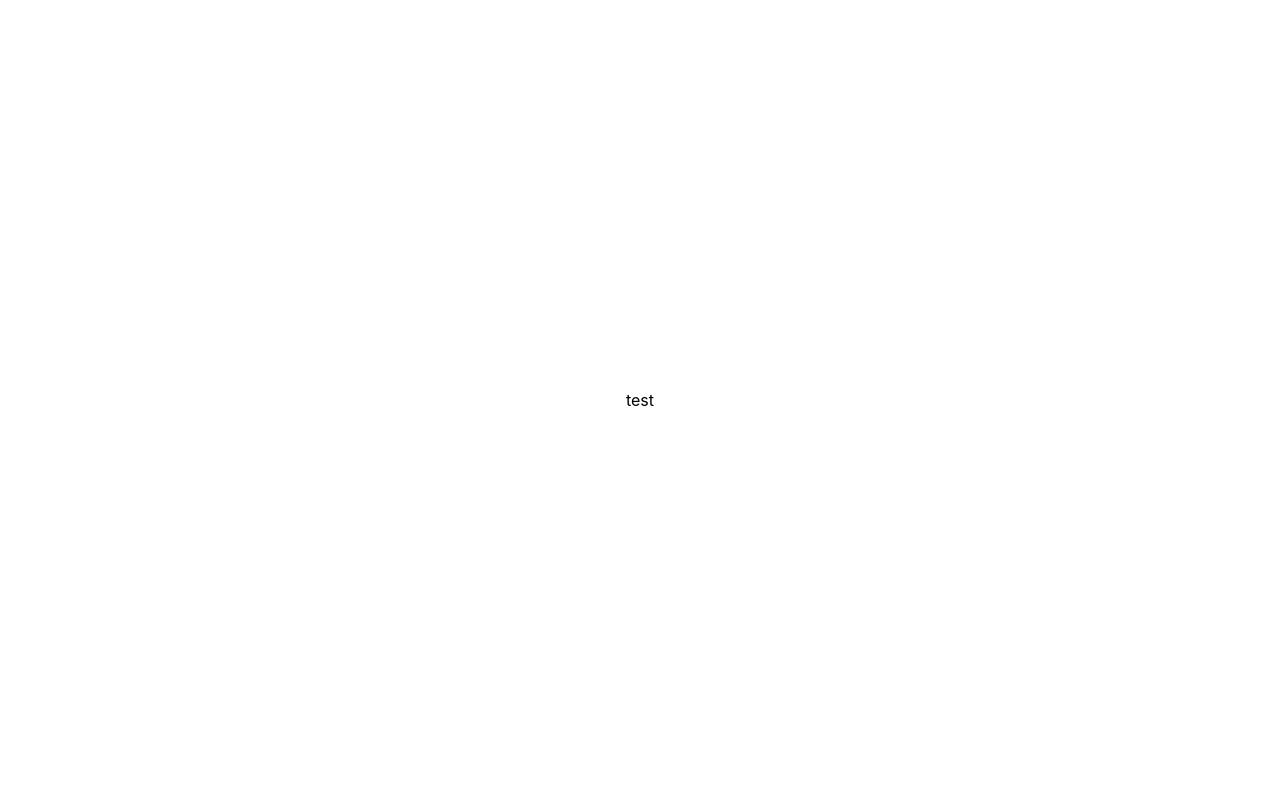
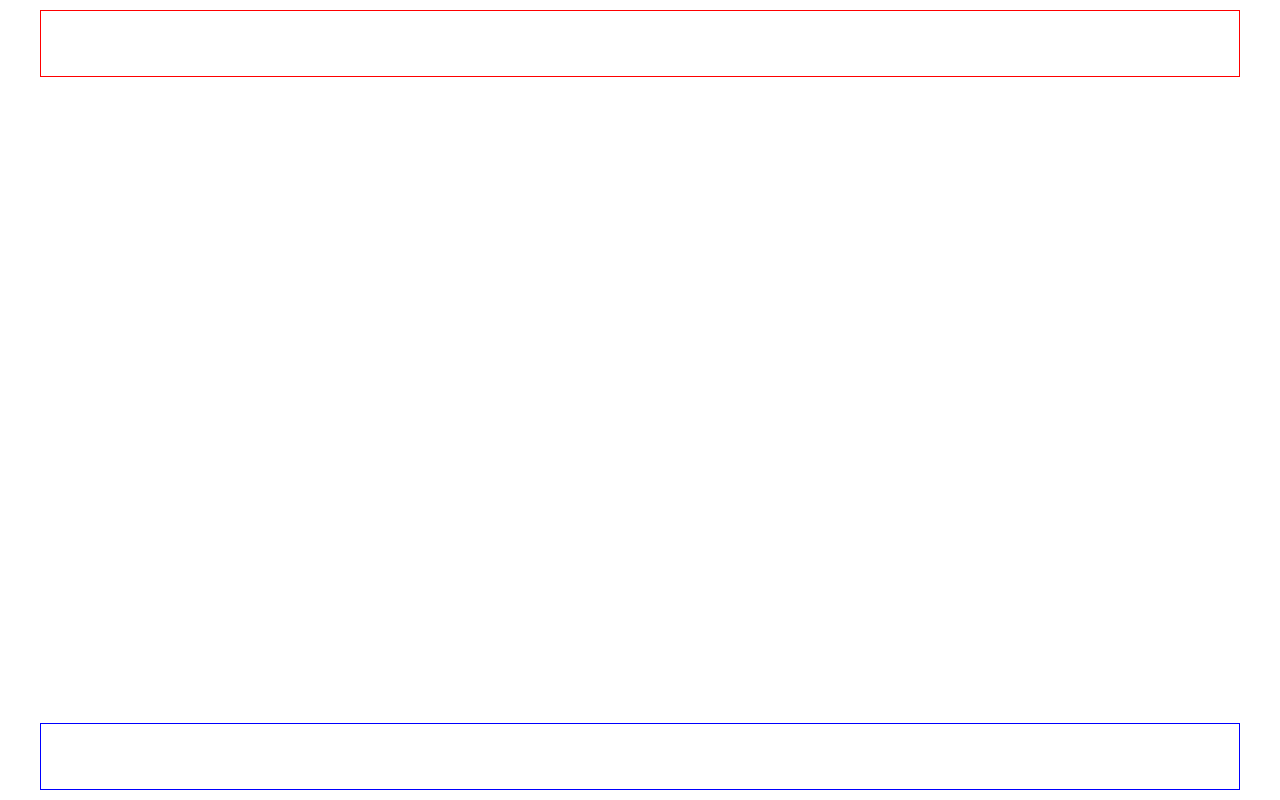
Before and after one commit to karuiner/karuiner.github.io, a React (Create React App) app in the folder notice_board/client/: page / in a window 1280 px wide. Built offline with nearby package versions, Linux system fonts and the light colour scheme.

Commit message:
목업 구성중

```diff
--- a/notice_board/client/src/App.tsx
+++ b/notice_board/client/src/App.tsx
@@ -1,19 +1,22 @@
 import React from "react";
 import styled from "styled-components";
 import { data } from "./data";
+import ListBody from "./component/ListBody";
 
 const Frame = styled.div`
   width: 100vw;
   height: 100vh;
   display: flex;
   justify-content: center;
+  flex-direction: column;
   align-items: center;
 `;
 
 const Body = styled.div`
   display: flex;
-  height: 100%;
+  flex: 1 0 0;
   width: ${window.innerWidth < 1200 ? window.innerWidth : 1200}px;
+  padding: 10px;
   justify-content: center;
   align-items: center;
 `;
@@ -23,11 +26,13 @@ const TextBox = styled.div`
 `;
 
 function App() {
-  console.log(data);
+  const inputRef = React.useRef<HTMLInputElement>(null);
+
+  console.log(inputRef);
   return (
     <Frame>
       <Body>
-        <TextBox>test</TextBox>
+        <ListBody></ListBody>
       </Body>
     </Frame>
   );
--- /dev/null
+++ b/notice_board/client/src/component/ListBody.tsx
@@ -0,0 +1,42 @@
+import React from "react";
+import styled from "styled-components";
+
+const Frame = styled.div`
+  width: 100%;
+  height: 100%;
+  display: flex;
+  flex: 1 0 0;
+  flex-direction: column;
+`;
+
+const Header = styled.div`
+  min-height: 50px;
+  display: felx;
+  flex: 1 0 0;
+  border: solid red 1px;
+`;
+
+const Body = styled.div`
+  min-height: 500px;
+  display: flex;
+  flex: 10 0 0;
+`;
+
+const Footer = styled.div`
+  min-height: 50px;
+  display: felx;
+  flex: 1 0 0;
+  border: solid blue 1px;
+`;
+
+function ListBody() {
+  return (
+    <Frame>
+      <Header></Header>
+      <Body>{}</Body>
+      <Footer></Footer>
+    </Frame>
+  );
+}
+
+export default ListBody;
```
Also changed, not shown: notice_board/client/src/component/ListBox.tsx (added, +13 -0 lines).
